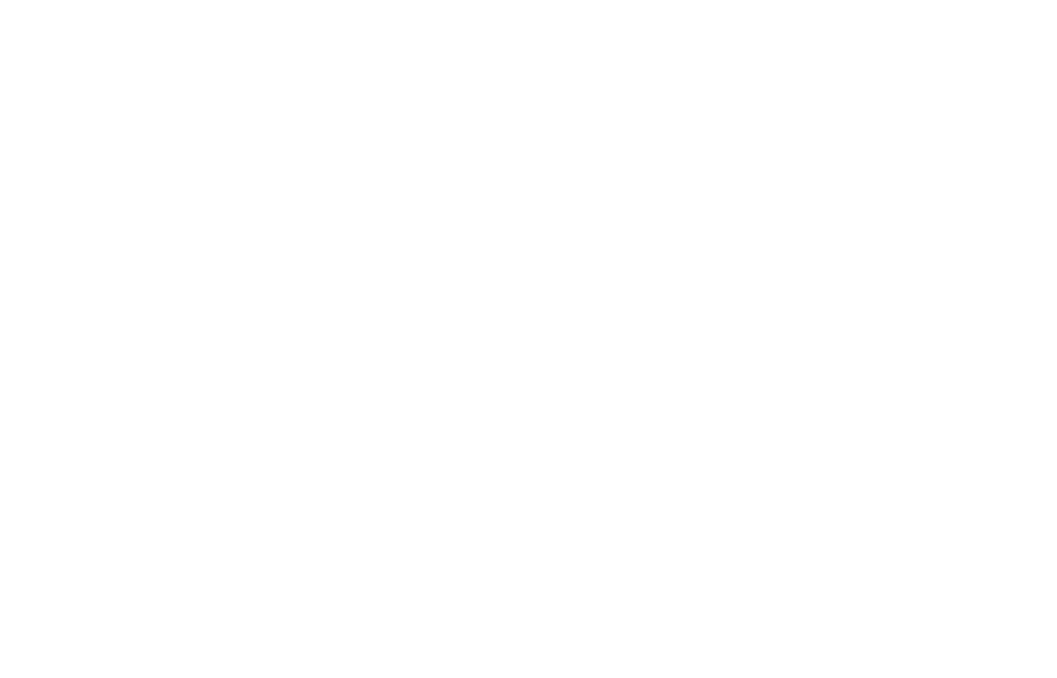
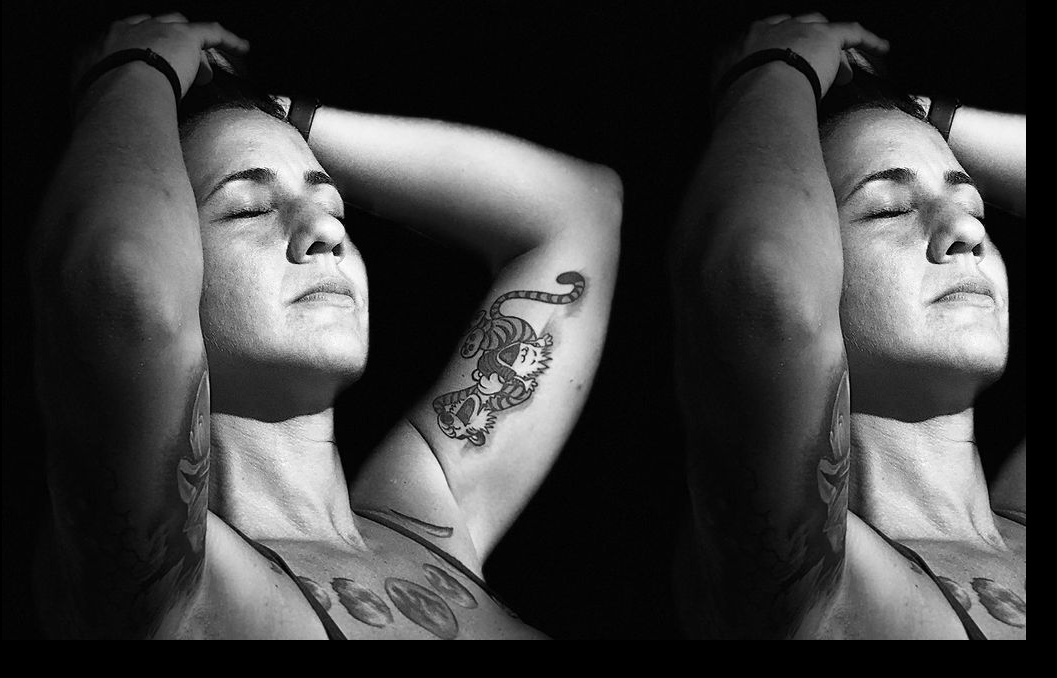
Before and after one commit to codein-ca/marina_art_website, a plain HTML site: page index.html in a window 1280 px wide. Shown: the whole page, without its empty margins (126-1183 px from the left). Drawn offline with Linux system fonts and the light colour scheme.

Commit message:
add image

```diff
--- a/index.html
+++ b/index.html
@@ -16,67 +16,13 @@
         align-items: center;
         margin: 0;
         font-size: 20px;
+        background-color: black;
       }
 
       main {
-        --f52: 142, 142, 142;
-        --h1d: 255, 255, 255;
-        --de5: 255, 255, 255;
-        --d69: 0, 149, 246;
-        --b86: 88, 195, 34;
-        --i30: 237, 73, 86;
-        --d62: 255, 255, 255;
-        --e4f: 54, 54, 54;
-        --a72: 255, 255, 255;
-        --ie3: 142, 142, 142;
-        --c37: 237, 73, 86;
-        --f24: 0, 149, 246;
-        --jbb: 53, 121, 234;
-        --eca: 255, 255, 255;
-        --jb7: 0, 0, 0;
-        --fa7: 224, 241, 255;
-        --ba8: 168, 168, 168;
-        --eac: 237, 73, 86;
-        --i1d: 38, 38, 38;
-        --edc: 199, 199, 199;
-        --f75: 38, 38, 38;
-        --fe0: 0, 55, 107;
-        --d87: 255, 255, 255;
-        --b3f: 250, 250, 250;
-        --bb2: 239, 239, 239;
-        --f23: 255, 255, 255;
-        --b38: 219, 219, 219;
-        --b6a: 219, 219, 219;
-        --ca6: 219, 219, 219;
-        --cdd: 38, 38, 38;
-        --e22: 199, 199, 199;
-        --e62: 245, 251, 255;
-        --b2f: 88, 195, 34;
-        --c8c: 168, 168, 168;
-        --ce3: 239, 239, 239;
-        --jd9: 0, 0, 0;
-        --j64: 54, 54, 54;
-        --a97: 243, 243, 243;
-        --d20: 38, 38, 38;
-        color: rgba(var(--i1d, 38, 38, 38), 1);
-        font: inherit;
-        vertical-align: baseline;
-        -webkit-box-align: stretch;
-        align-items: stretch;
-        border: 0 solid #000;
-        box-sizing: border-box;
-        display: flex;
-        -webkit-box-orient: vertical;
-        -webkit-box-direction: normal;
-        flex-direction: column;
-        flex-shrink: 0;
-        margin: 0;
-        padding: 0;
-        bottom: 0;
-        left: 0;
-        position: absolute;
-        right: 0;
-        top: 0;
+        background-image: url("images/square-black.jpg");
+        height: 80vh;
+        width: 80vw;
       }
     </style>
   </body>
```
Also changed, not shown: images/square-black.jpg (added).
